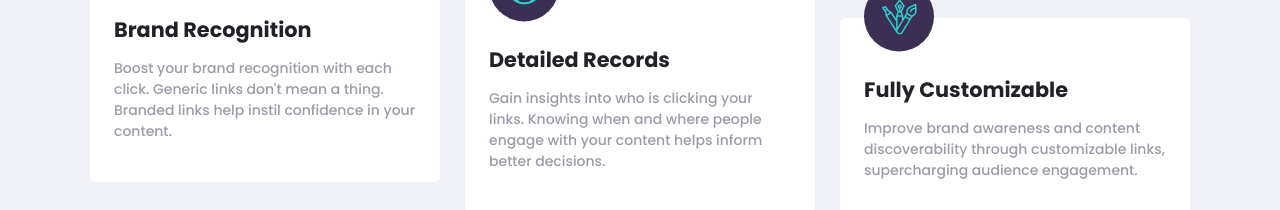
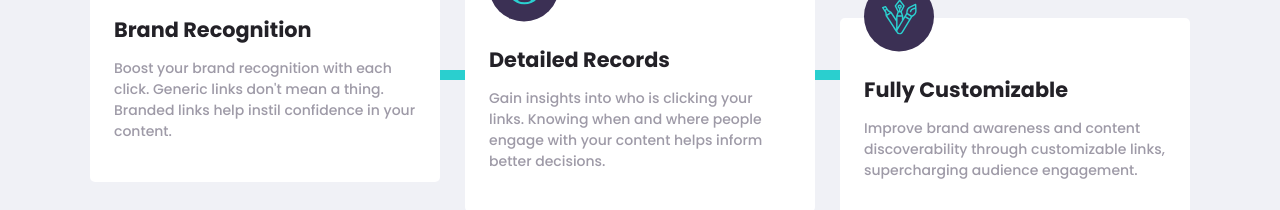
Before and after one commit to IbnDaanis/shortly, a React (Create React App) app: page / in a window 1280 px wide. Shown: the part 1229-1439 px from the top of the page. Built offline with nearby package versions, Linux system fonts and the light colour scheme.

Commit message:
Added line

```diff
--- a/src/containers/Statistics/Statistics.jsx
+++ b/src/containers/Statistics/Statistics.jsx
@@ -5,6 +5,7 @@ import {
   Description,
   FeaturesContainer,
   HeadingContainer,
+  Line,
   StatisticsContainer,
   Title,
 } from './StatisticsStyles'
@@ -41,6 +42,7 @@ const Statistics = () => {
           </Description>
         </HeadingContainer>
         <FeaturesContainer>
+          <Line />
           {data.map((item, index) => (
             <Feature
               path={item.path}
--- a/src/containers/Statistics/StatisticsStyles.jsx
+++ b/src/containers/Statistics/StatisticsStyles.jsx
@@ -1,5 +1,5 @@
 import styled from 'styled-components/macro'
-import { neutral } from '../../styles/styleVariables'
+import { neutral, primary, secondary } from '../../styles/styleVariables'
 
 export const StatisticsContainer = styled.section`
   width: 100%;
@@ -55,5 +55,12 @@ export const FeaturesContainer = styled.div`
 export const Line = styled.div`
   position: absolute;
   height: 10px;
+  top: 50%;
   width: 100%;
+  background: ${primary.cyan};
+  @media (max-width: 1000px) {
+    height: 80%;
+    top: 0;
+    width: 10px;
+  }
 `
```
